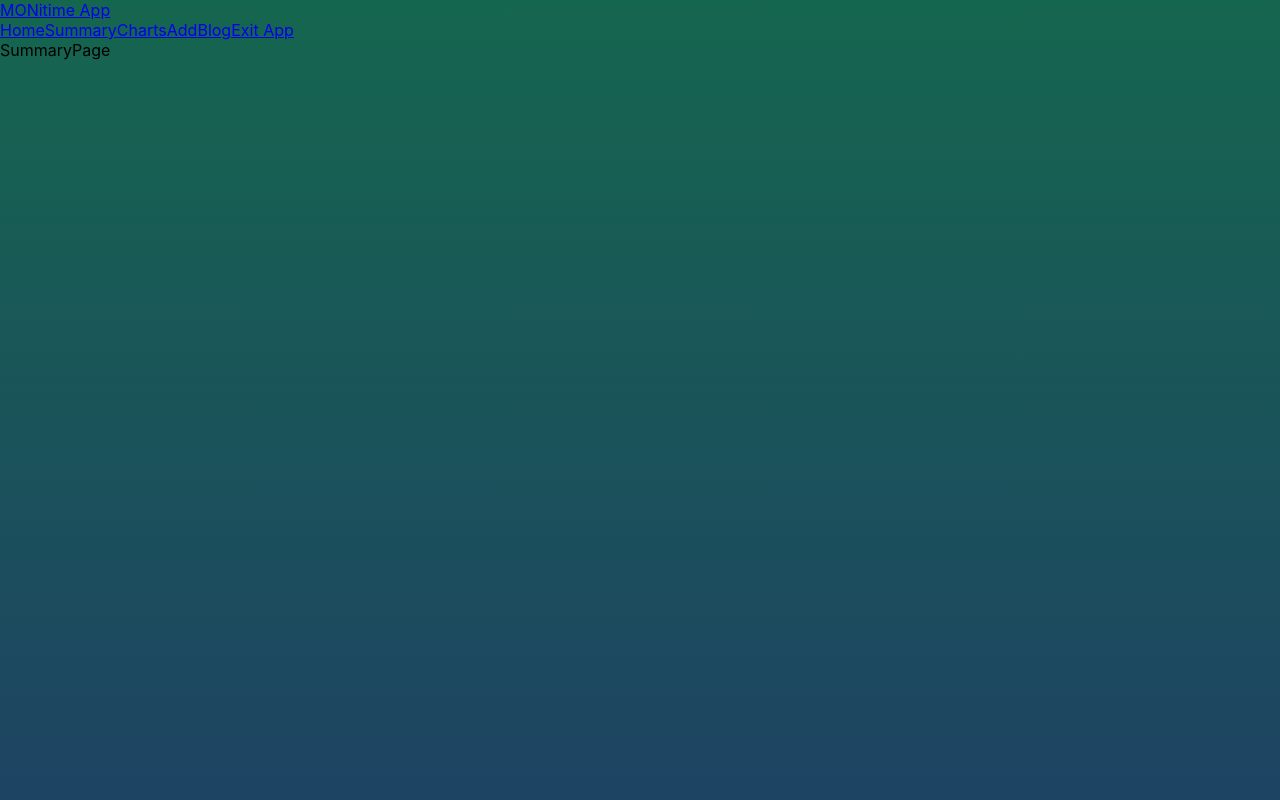
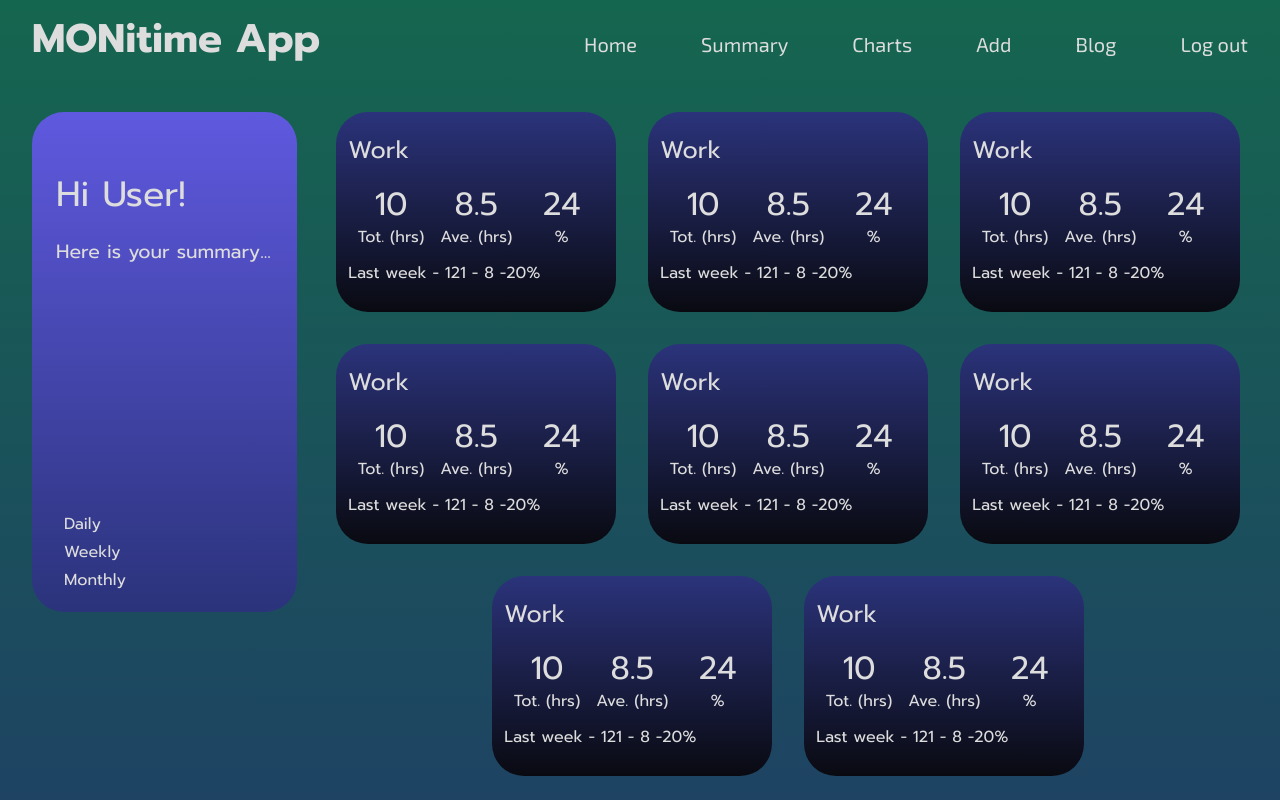
Before and after one commit to aramind/first-web-dev-portfolio, a React (Create React App) app in the folder p3-react-app/: page /monitimeapp/summary in a window 1280 px wide. Built offline with nearby package versions, Linux system fonts and the light colour scheme.

Commit message:
"feat: adding static styling for NavBar, Home page, and Summary page"   -

```diff
--- a/p3-react-app/public/index.html
+++ b/p3-react-app/public/index.html
@@ -2,19 +2,34 @@
 <html lang="en">
   <head>
     <meta charset="utf-8" />
-    <link rel="icon" href="%PUBLIC_URL%/favicon.ico" />
-    <meta name="viewport" content="width=device-width, initial-scale=1" />
-    <meta name="theme-color" content="#000000" />
+    <link
+      rel="icon"
+      href="%PUBLIC_URL%/favicon.ico"
+    />
+    <meta
+      name="viewport"
+      content="width=device-width, initial-scale=1"
+    />
+    <meta
+      name="theme-color"
+      content="#000000"
+    />
     <meta
       name="description"
       content="Web site created using create-react-app"
     />
-    <link rel="apple-touch-icon" href="%PUBLIC_URL%/logo192.png" />
+    <link
+      rel="apple-touch-icon"
+      href="%PUBLIC_URL%/logo192.png"
+    />
     <!--
       manifest.json provides metadata used when your web app is installed on a
       user's mobile device or desktop. See https://developers.google.com/web/fundamentals/web-app-manifest/
     -->
-    <link rel="manifest" href="%PUBLIC_URL%/manifest.json" />
+    <link
+      rel="manifest"
+      href="%PUBLIC_URL%/manifest.json"
+    />
     <!--
       Notice the use of %PUBLIC_URL% in the tags above.
       It will be replaced with the URL of the `public` folder during the build.
@@ -24,6 +39,19 @@
       work correctly both with client-side routing and a non-root public URL.
       Learn how to configure a non-root public URL by running `npm run build`.
     -->
+    <link
+      rel="preconnect"
+      href="https://fonts.googleapis.com"
+    />
+    <link
+      rel="preconnect"
+      href="https://fonts.gstatic.com"
+      crossorigin
+    />
+    <link
+      href="https://fonts.googleapis.com/css2?family=Exo+2:ital,wght@0,100;0,200;0,300;0,400;0,500;0,600;1,100;1,200;1,300;1,700&family=Prompt:ital,wght@0,100;0,200;0,300;0,400;0,500;0,700;1,100;1,200;1,300;1,400&family=Work+Sans:ital,wght@0,100;0,200;0,300;0,400;0,500;0,600;0,700;1,100;1,200;1,300;1,400;1,500;1,700&display=swap"
+      rel="stylesheet"
+    />
     <title>React App</title>
   </head>
   <body>
--- a/p3-react-app/src/App.css
+++ b/p3-react-app/src/App.css
@@ -1,7 +1,7 @@
 /* PAGES */
 .page {
   width: 100%;
-  min-height: 100%;
+  height: 100%;
   color: #eee;
 }
 
@@ -43,6 +43,9 @@
   margin: 1rem;
 }
 
+.small {
+  font-family: "Exo 2", sans-serif;
+}
 /* LINKS */
 #donate {
   color: #00e1ff;
--- /dev/null
+++ b/p3-react-app/src/components/NavigationBar.css
@@ -0,0 +1,38 @@
+.nav--ls {
+  height: 80px;
+  /* border-bottom: 1px solid gray; */
+  color: #ddd;
+  width: 100%;
+  display: inline-flex;
+  justify-content: space-between;
+  align-items: baseline;
+  padding-inline: 1rem;
+  padding-top: 0.5rem;
+}
+
+.nav__link {
+  text-decoration: none;
+  /* border: 1px solid red; */
+  padding-inline: 1rem;
+  font-family: "Exo 2", sans-serif;
+  font-size: 1.25rem;
+}
+
+.nav__link:hover {
+  color: #00ffff;
+}
+
+.nav__link:visited {
+  text-decoration: blue;
+}
+
+.nav__link--logo {
+  font-size: 2.5rem;
+  font-family: "Prompt", sans-serif;
+  font-weight: bold;
+}
+
+.nav__links {
+  display: flex;
+  gap: 2rem;
+}
--- a/p3-react-app/src/components/NavigationBar.js
+++ b/p3-react-app/src/components/NavigationBar.js
@@ -1,11 +1,17 @@
 import React from "react";
 import { Link, NavLink } from "react-router-dom";
+import "./NavigationBar.css";
 
 const NavigationBar = () => {
   return (
     <nav className="nav--ls">
       <div className="nav__logo">
-        <Link to="/monitimeapp">MONitime App</Link>
+        <Link
+          to="/monitimeapp"
+          className="nav__link nav__link--logo"
+        >
+          MONitime App
+        </Link>
       </div>
       <div className="nav__links">
         <NavLink
@@ -42,7 +48,7 @@ const NavigationBar = () => {
           className="nav__link"
           to="/"
         >
-          Exit App
+          Log out
         </NavLink>
       </div>
     </nav>
--- /dev/null
+++ b/p3-react-app/src/components/SummaryCard.css
@@ -0,0 +1,48 @@
+.card {
+  width: 280px;
+  height: 200px;
+  background-image: linear-gradient(180deg, #2b337b, #090a11);
+
+  border-radius: 2rem;
+
+  padding: 0.75rem;
+
+  display: flex;
+  flex-flow: column nowrap;
+  gap: 0.75rem;
+}
+
+.card__head {
+  display: flex;
+  flex-flow: row nowrap;
+  gap: 2rem;
+}
+
+.card__values,
+.card__labels {
+  display: grid;
+  grid-template-columns: 1fr 1fr 1fr;
+
+  justify-items: center;
+  align-items: center;
+}
+
+.card__head {
+  margin-top: 0.5rem;
+  font-size: 1.5rem;
+  justify-content: space-between;
+}
+
+.card__values {
+  font-size: 2rem;
+}
+
+.card__labels,
+.card__values {
+  justify-content: space-evenly;
+}
+
+.card__labels {
+  align-content: flex-start;
+  margin-top: -1rem;
+}
--- /dev/null
+++ b/p3-react-app/src/components/SummaryCard.js
@@ -0,0 +1,26 @@
+import "./SummaryCard.css";
+import React from "react";
+
+const SummaryCard = () => {
+  return (
+    <div className="card">
+      <div className="card__head">
+        <p className="card__title">Work</p>
+        {/* <p className="card__dots">. . .</p> */}
+      </div>
+      <div className="card__values">
+        <p className="card__value">10</p>
+        <p className="card__value">8.5</p>
+        <p className="card__value">24</p>
+      </div>
+      <div className="card__labels">
+        <p className="card__label">Tot. (hrs)</p>
+        <p className="card__label">Ave. (hrs)</p>
+        <p className="card__label">%</p>
+      </div>
+      <div className="card_previous">Last week - 121 - 8 -20%</div>
+    </div>
+  );
+};
+
+export default SummaryCard;
--- a/p3-react-app/src/index.css
+++ b/p3-react-app/src/index.css
@@ -2,23 +2,17 @@
   box-sizing: border-box;
   margin: 0;
   padding: 0;
+
+  /* font-family: "Exo 2", sans-serif; */
+  font-family: "Prompt", sans-serif;
+  /* font-family: "Work Sans", sans-serif; */
+  color: #ddd;
 }
 
 body {
   background-color: lightgray;
-
-  font-family: -apple-system, BlinkMacSystemFont, "Segoe UI", "Roboto", "Oxygen",
-    "Ubuntu", "Cantarell", "Fira Sans", "Droid Sans", "Helvetica Neue",
-    sans-serif;
-  -webkit-font-smoothing: antialiased;
-  -moz-osx-font-smoothing: grayscale;
-
   min-height: 100vh;
 
   background-image: linear-gradient(180deg, #15664f, #1e4363);
 }
-
-code {
-  font-family: source-code-pro, Menlo, Monaco, Consolas, "Courier New",
-    monospace;
-}
+/* MY STYLING */
--- /dev/null
+++ b/p3-react-app/src/pages/HomePage.css
@@ -0,0 +1,49 @@
+.page--home {
+  padding: 1rem;
+  display: flex;
+  flex-direction: row;
+  justify-content: space-between;
+  align-items: center;
+}
+
+.page--home__text {
+  font-size: 1.5rem;
+
+  display: flex;
+  flex-direction: column;
+  gap: 1.5rem;
+  margin-left: 5rem;
+}
+
+.page--home__img {
+  margin-right: 5rem;
+}
+.page--home__greet {
+  font-size: 3rem;
+}
+
+.page--home__img {
+  height: 30vw;
+}
+
+.page--home__img img {
+  height: 100%;
+  opacity: 0.5;
+}
+
+.qoute {
+  width: 50vw;
+  font-size: 2rem;
+  font-style: italic;
+  padding: 2rem;
+}
+
+.qoute__text {
+  text-align: center;
+}
+
+.qoute__auth {
+  font-size: 1.5rem;
+  text-align: right;
+  padding-right: 3rem;
+}
--- a/p3-react-app/src/pages/HomePage.js
+++ b/p3-react-app/src/pages/HomePage.js
@@ -1,7 +1,37 @@
+import "./HomePage.css";
 import React from "react";
+import clockImage from "./icons8-clock-549.png";
 
 const HomePage = () => {
-  return <div>HomePage</div>;
+  return (
+    <div className="page page--home">
+      <div className="page--home__text">
+        <p className="page--home__greet">Hi User! 👋</p>
+        <p className="page--home__msg">Hope you're having a good day so far!</p>
+        <p className="page--home__msg">
+          Take a moment to reflect on your goals and priorities everday
+        </p>
+        <p className="page--home__msg">
+          Remember, small steps can lead to big achievements!
+        </p>
+        <div className="qoute">
+          <p className="qoute__text">
+            “The bad news is time flies. The good news is you’re the pilot”
+          </p>
+          <p className="qoute__auth">-- Michael Altshuler</p>
+        </div>
+        <p className="page--home__msg">
+          Let's make the most of our time and stay productive! 🚀
+        </p>
+      </div>
+      <div className="page--home__img">
+        <img
+          src={clockImage}
+          alt="Clock"
+        />
+      </div>
+    </div>
+  );
 };
 
 export default HomePage;
--- /dev/null
+++ b/p3-react-app/src/pages/SummaryPage.css
@@ -0,0 +1,73 @@
+.page--summary {
+  height: calc(100vh - 80px);
+  padding: 2rem;
+
+  display: flex;
+  justify-content: flex-start;
+  gap: 2rem;
+}
+
+.page--summary__user-info {
+  /* border: 1px solid black; */
+  width: 350px;
+  height: 500px;
+}
+
+.card__user-info {
+  height: 100%;
+  width: 100%;
+  border-radius: 2rem;
+  background-image: linear-gradient(180deg, #5f59df, #2b337b);
+
+  padding: 1.5rem;
+  position: relative;
+}
+
+.card__greet {
+  margin-top: 2rem;
+  font-size: 2.2rem;
+}
+
+.card__greet--subtext {
+  margin-top: 1rem;
+  font-size: 1.2rem;
+}
+
+.card__options {
+  /* margin-top: -100px; */
+  position: relative;
+  top: -100px;
+  /* background-color: aqua; */
+  display: flex;
+  flex-direction: column;
+  justify-content: flex-start;
+  align-items: flex-start;
+  gap: 0.25rem;
+  padding-left: 2rem;
+}
+
+.card__option {
+  font-size: 1rem;
+  cursor: pointer;
+  border: none;
+  color: #ddd;
+  background: none;
+}
+
+.card__option:hover {
+  color: #7fffd4;
+  font-weight: bold;
+  text-decoration: underline;
+}
+
+/* SUMMARY CARDS */
+
+.page--summary__cards {
+  /* background-color: #5f59df; */
+  width: 100%;
+  display: flex;
+  flex-wrap: wrap;
+  justify-content: center;
+
+  gap: 2rem;
+}
--- a/p3-react-app/src/pages/SummaryPage.js
+++ b/p3-react-app/src/pages/SummaryPage.js
@@ -1,7 +1,36 @@
+import "./SummaryPage.css";
 import React from "react";
+import SummaryCard from "../components/SummaryCard";
 
 const SummaryPage = () => {
-  return <div>SummaryPage</div>;
+  return (
+    <div className="page page--summary">
+      <div className="page--summary__user-info">
+        <div className="card__user-info">
+          <p className="card__greet">Hi User!</p>
+          <p className="card__greet--subtext">Here is your summary...</p>
+        </div>
+
+        {/* <div className="card__user-info--subcard"></div> */}
+
+        <div className="card__options">
+          <button className="card__option">Daily</button>
+          <button className="card__option">Weekly</button>
+          <button className="card__option">Monthly</button>
+        </div>
+      </div>
+      <div className="page--summary__cards">
+        <SummaryCard />
+        <SummaryCard />
+        <SummaryCard />
+        <SummaryCard />
+        <SummaryCard />
+        <SummaryCard />
+        <SummaryCard />
+        <SummaryCard />
+      </div>
+    </div>
+  );
 };
 
 export default SummaryPage;
```
Also changed, not shown: p3-react-app/src/pages/icons8-clock-549.png (added).
